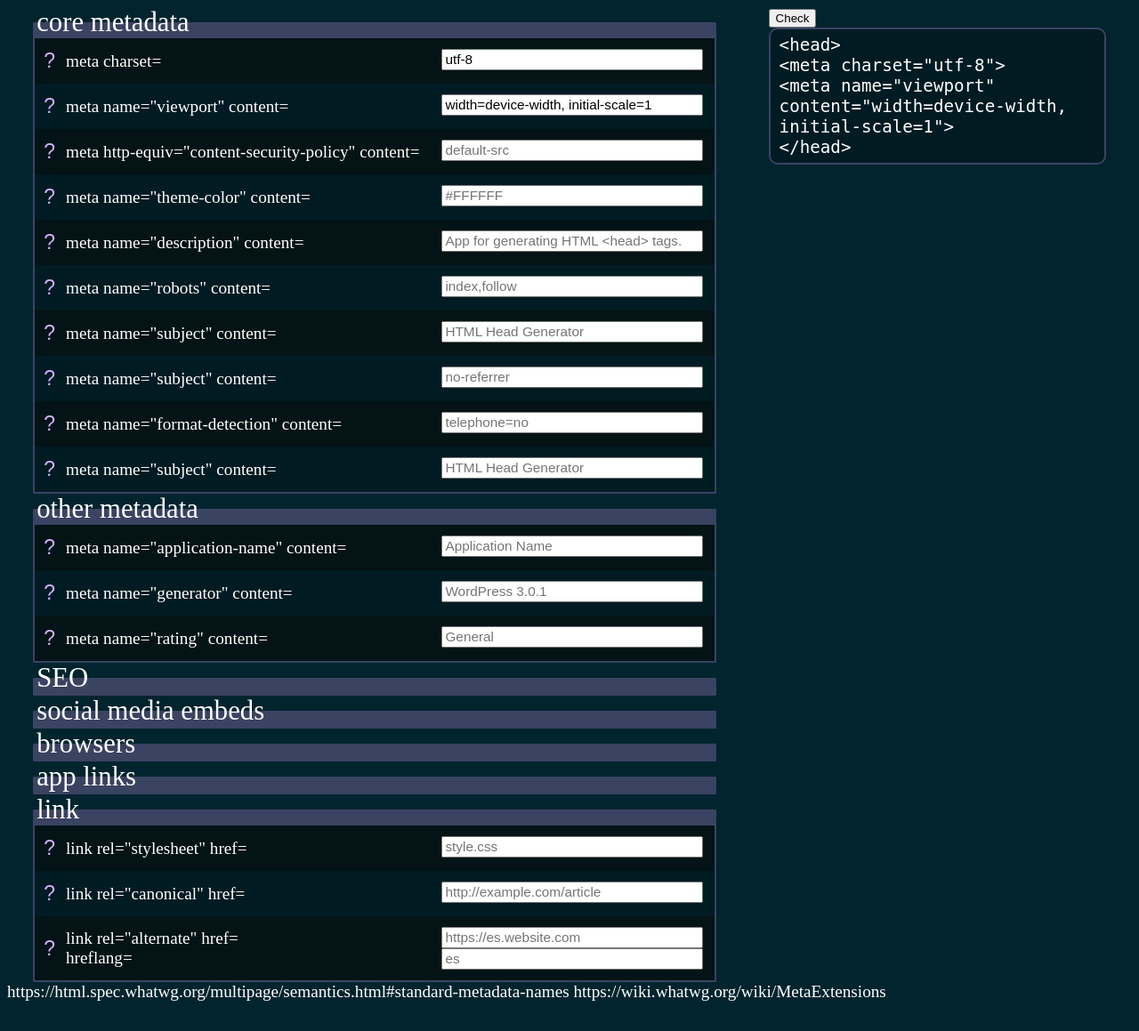
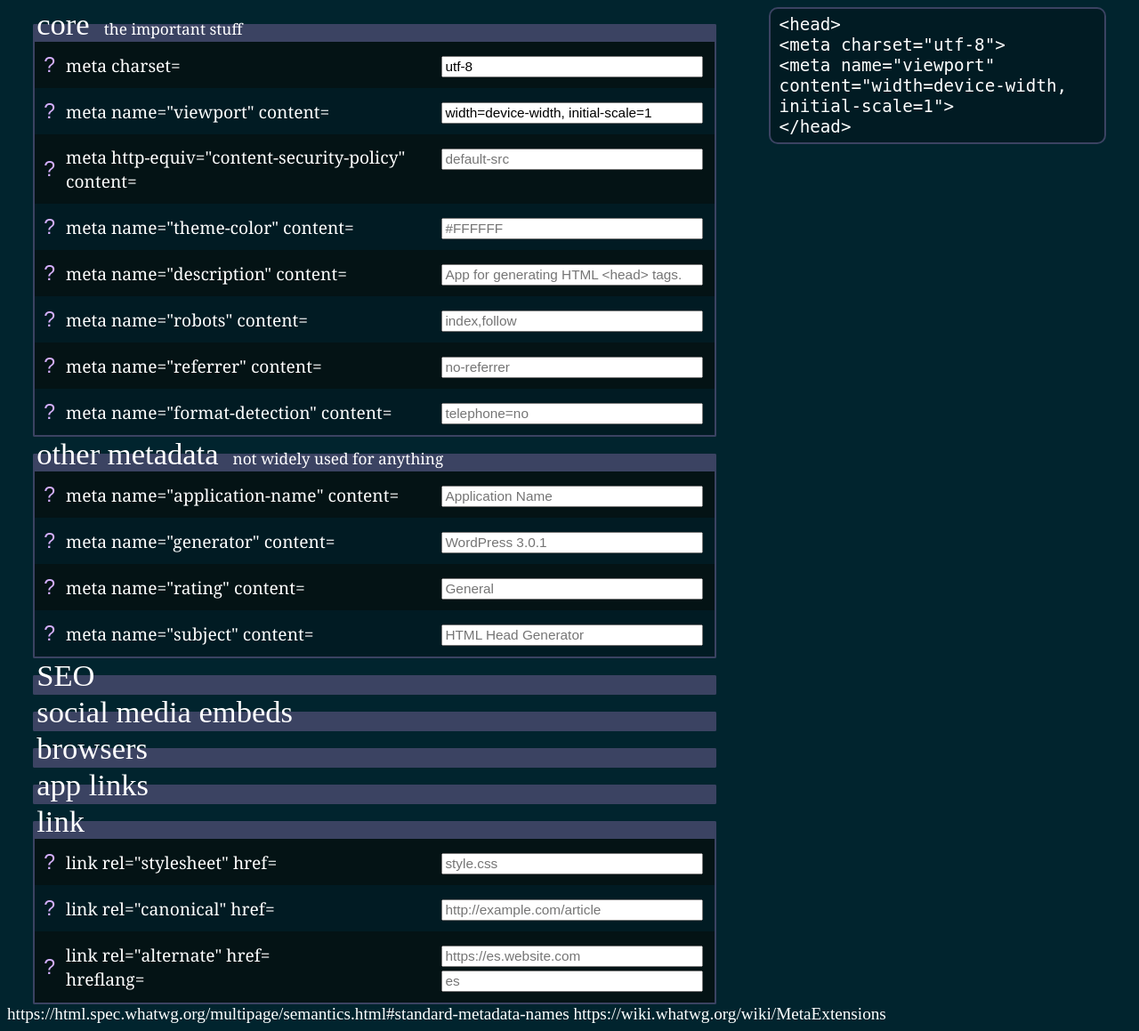
Before and after one commit to ksymph/headmaker, a PHP site: page / in a window 1280 px wide. Shown: the whole page at 89% size. Before the commit the page ends 1125 px from the top, so only its background shows below. Run offline with PHP 8.4, Linux system fonts and the light colour scheme.

Commit message:
tweak layout and style, add javascript for auto filling in output and input

```diff
--- a/index.php
+++ b/index.php
@@ -4,7 +4,7 @@
 	<main>
 		<form id="headmaker">
 			<fieldset class="category">
-				<legend>core metadata</legend>
+				<legend>core<span class="category-description">the important stuff</span></legend>
 				<fieldset class="tag">
 					<input type="checkbox" class="show-hidden">
 					<div class="label-container"><label for="charset">meta charset=</label></div>
@@ -53,7 +53,7 @@
 					<div class="label-container"><label for="theme-color">meta name="theme-color" content=</label></div>
 					<div class="input-container"><input id="theme-color" type="text" placeholder="#FFFFFF"></div>
 					<div class="description">
-						theme color for browser styling
+						color for browser styling
 					</div>
 				</fieldset>
 				<fieldset class="tag">
@@ -76,15 +76,7 @@
 				</fieldset>
 				<fieldset class="tag">
 					<input type="checkbox" class="show-hidden">
-					<div class="label-container"><label for="subject">meta name="subject" content=</label></div>
-					<div class="input-container"><input id="subject" type="text" placeholder="HTML Head Generator"></div>
-					<div class="description">
-						short description of the subject of the page
-					</div>
-				</fieldset>
-				<fieldset class="tag">
-					<input type="checkbox" class="show-hidden">
-					<div class="label-container"><label for="referrer">meta name="subject" content=</label></div>
+					<div class="label-container"><label for="referrer">meta name="referrer" content=</label></div>
 					<div class="input-container"><input id="referrer" type="text" placeholder="no-referrer"></div>
 					<div class="description">
 						how to handle referrer information
@@ -104,17 +96,9 @@
 						- email=no/yes
 					</div>
 				</fieldset>
-				<fieldset class="tag">
-					<input type="checkbox" class="show-hidden">
-					<div class="label-container"><label for="subject">meta name="subject" content=</label></div>
-					<div class="input-container"><input id="subject" type="text" placeholder="HTML Head Generator"></div>
-					<div class="description">
-						short description of the subject of the page
-					</div>
-				</fieldset>
 			</fieldset>
 			<fieldset class="category">
-				<legend>other metadata</legend>
+				<legend>other metadata<span class="category-description">not widely used for anything</span></legend>
 				<fieldset class="tag">
 					<input type="checkbox" class="show-hidden">
 					<div class="label-container"><label for="app-name">meta name="application-name" content=</label></div>
@@ -144,6 +128,14 @@
 						- restricted<br>
 						- 14 years<br>
 						- safe for kids<br>
+					</div>
+				</fieldset>
+				<fieldset class="tag">
+					<input type="checkbox" class="show-hidden">
+					<div class="label-container"><label for="subject">meta name="subject" content=</label></div>
+					<div class="input-container"><input id="subject" type="text" placeholder="HTML Head Generator"></div>
+					<div class="description">
+						short description of the subject of the page
 					</div>
 				</fieldset>
 			</fieldset>
@@ -196,7 +188,6 @@
 			</fieldset>
 		</form>
 		<div id="right">
-			<button id="test">Check</button>
 			<div id="output">
 				<code id="output-code">
 					some output
--- a/script.js
+++ b/script.js
@@ -2,15 +2,13 @@ const output = document.getElementById("output-code");
 const testButton = document.getElementById("test");
 const items = document.getElementById("headmaker").children;
 
-testButton.addEventListener("click", buildOutput);
-
 function buildOutput() {
 	const input = items;
 	let final = "<head>\n";
-	for (var i = 0; i < input.length; i++) {
+	for (let i = 0; i < input.length; i++) {
 		const currentFieldList = input[i];
 		// const category = currentFieldList.querySelector("legend");
-		for (var it = 1; it < currentFieldList.children.length; it++) {
+		for (let it = 1; it < currentFieldList.children.length; it++) {
 			const currentField = currentFieldList.children[it];
 
 			const labels = currentField.querySelectorAll("label");
@@ -18,7 +16,7 @@ function buildOutput() {
 
 			if (inputs[0].value) {
 				final += "<";
-				for (var iz = 0; iz < labels.length; iz++) {
+				for (let iz = 0; iz < labels.length; iz++) {
 					final += `${labels[iz].innerText}"${inputs[iz].value}"`;
 				}
 				final += ">\n";
@@ -28,9 +26,48 @@ function buildOutput() {
 	}
 
 	final = final + "</head>";
-
 	output.innerText = final;
 }
+
+let timeoutId
+
+function addInputListeners () {
+	const input = items;
+	for (let i = 0; i < input.length; i++) {
+		const currentFieldList = input[i];
+		for (let it = 1; it < currentFieldList.children.length; it++) {
+			const currentField = currentFieldList.children[it];
+
+			const labels = currentField.querySelectorAll("label");
+			const inputs = currentField.querySelectorAll(".input-container input");
+
+			for (let ix = 0; ix < inputs.length; ix++) {
+				inputs[ix].addEventListener("keyup", function(event) {
+					clearTimeout(timeoutId);
+					timeoutId = setTimeout(buildOutput, 500);
+				})
+			}
+
+		}
+	}
+}
+
+function addListListeners () {
+	const tagList = document.querySelectorAll(".tag");
+	for (let i = 0; i < tagList.length; i++) {
+		const inputElement = tagList[i].querySelector(".input-container input");
+		const suggestedValues = tagList[i].querySelectorAll("li code");
+		for (let valuePos = 0; valuePos < suggestedValues.length; valuePos++){
+			suggestedValues[valuePos].addEventListener("click", function() {
+				inputElement.value = suggestedValues[valuePos].innerText;
+				buildOutput();
+			});
+		}
+	}
+}
+
+addListListeners();
+addInputListeners();
 
 buildOutput();
 
--- a/style.css
+++ b/style.css
@@ -31,6 +31,7 @@
 	border: 0;
 	padding: 12px 6px;
 	background-color: #041315;
+	font-family: Georgia;
 }
 
 .tag:nth-child(odd) {
@@ -57,7 +58,7 @@ body {
 }
 
 legend {
-	font-size: 1.6em;
+	font-size: 1.8em;
 }
 
 .description {
@@ -109,6 +110,9 @@ legend {
 
 #right {
 	width: 30%;
+	position: sticky;
+	align-self: flex-start;
+	top: 0;
 }
 
 #output {
@@ -123,6 +127,14 @@ legend {
 	font-size: 1em;
 }
 
+.category-description {
+	font-size: .5em;
+	font-family: Georgia;
+
+	position: relative;
+	margin-left: 16px;
+}
+
 
 
 a {
```
